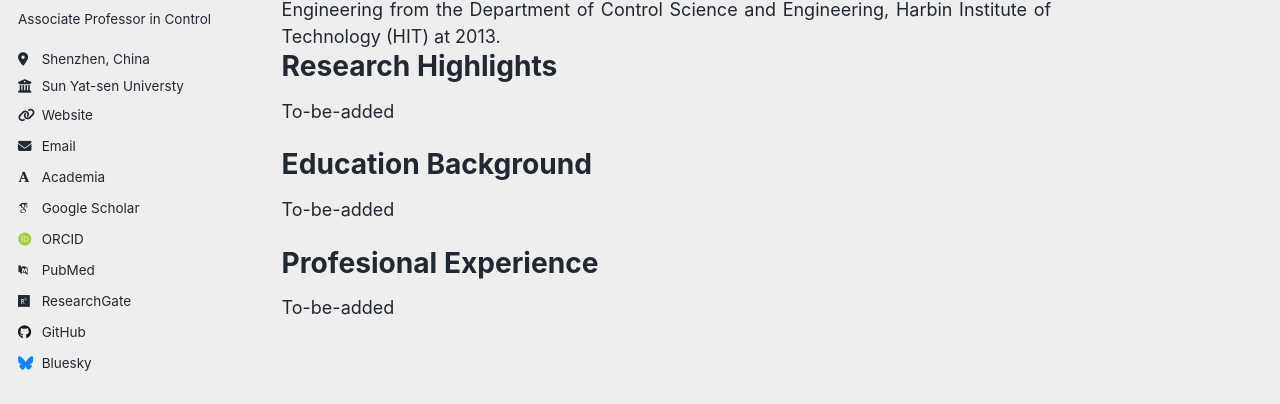
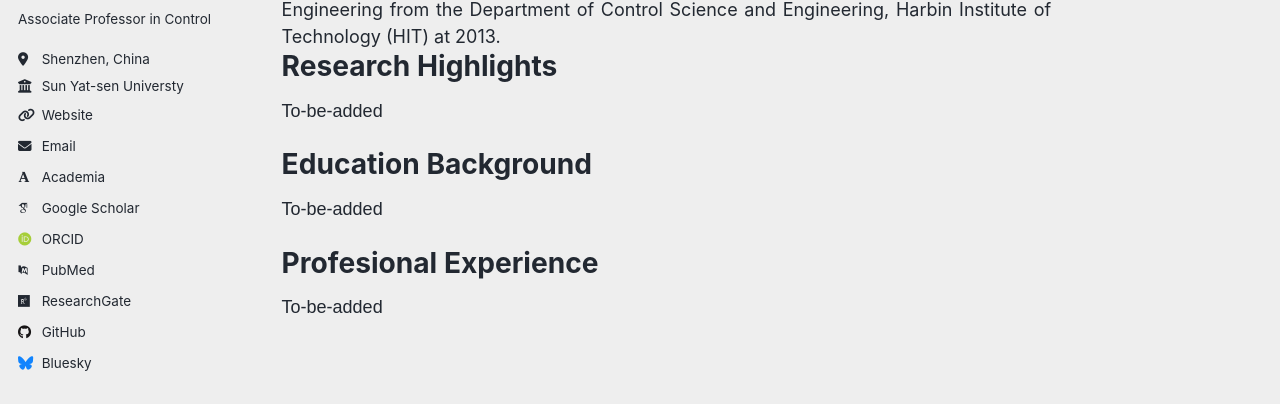
Before and after one commit to QR-Zhang/QR-Zhang.github.io, a Jekyll site: the page built from _pages/about.md, in a window 1280 px wide. Shown: the part 307-711 px from the top of the page. Built offline with Jekyll 4.4.1, drawn with Linux system fonts in a browser that asks for light colours; some web fonts are replaced; a script that is not in the unit is left out.

Commit message:
Update about.md

```diff
--- a/_pages/about.md
+++ b/_pages/about.md
@@ -7,8 +7,15 @@ redirect_from:
   - /about.html
 ---
 <div style="text-align: justify">
+   <style>
+      p {
+        font-size: 16px;
+        font-family: Arial, sans-serif;
+      }
+    </style>
 I am currently an assoicate professor at the School of Aeronautics and Astronautics, Sun Yat-sen University, China. Before joining Sun Yat-Sen University,  I was a post-doctoral researcher from 2019-2020 at Delft University of Technology (TU Delft), Delft, the Netherlands.  I received my Ph.D. degree in Aerospace Science and Engineering at 2019 from the Institute for Aerospace Studies (UTIAS), University of Toronto, under the supervision of Prof. Hugh H.T. Liu. Before that, I obtained my Bachelor degree in Control Engineering from the Department of Control Science and Engineering, Harbin Institute of Technology (HIT) at 2013.
 </div>
+
 
 Research Highlights
 ======
```
